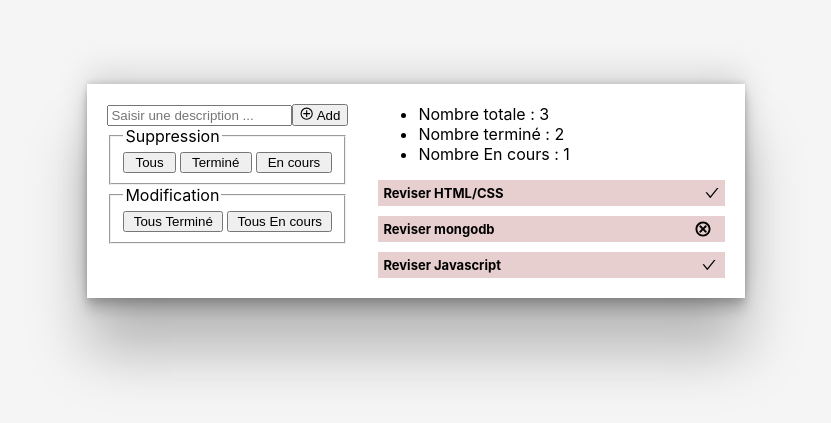
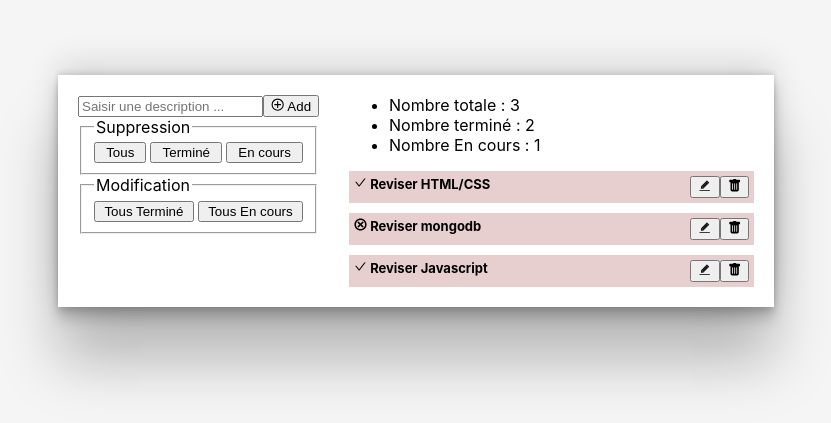
Before and after one commit to lamnaourm/Atelier07dev203-2023, a React (Create React App) app: page / in a window 1280 px wide. Shown: the part 209-632 px from the top of the page, without its empty margins (224-1055 px from the left). Built offline with nearby package versions, Linux system fonts and the light colour scheme.

Commit message:
modif/suppression t

```diff
--- a/src/App.css
+++ b/src/App.css
@@ -26,6 +26,7 @@
   gap: 200px;
   background: rgb(232, 207, 207);
   padding: 5px;
+  justify-content: space-between;
 }
 
 .tache h3 {
--- a/src/components/ToDoListApp.jsx
+++ b/src/components/ToDoListApp.jsx
@@ -1,7 +1,8 @@
 import React, { useState } from 'react'
-import { AiOutlineCheck } from 'react-icons/ai'
+import { AiOutlineCheck, AiTwotoneEdit } from 'react-icons/ai'
 import { GiCancel } from 'react-icons/gi'
 import { GrAddCircle } from 'react-icons/gr'
+import { BsFillTrashFill } from 'react-icons/bs'
 
 export default function ToDoListApp() {
 
@@ -48,6 +49,15 @@ export default function ToDoListApp() {
         setTaches(taches => taches.filter(t => t.completed));
     }
 
+    const deletetache = (ind) => {
+        setTaches(taches => taches.filter((t, index) => ind !== index));
+    }
+
+    const modifTache = (ind) => {
+        setTaches(taches => taches.map((t, index) => ind!==index ?t:{...t, completed:!t.completed}));
+
+    }
+
     return (
         <div className='todolist'>
             <div className='action'>
@@ -78,10 +88,13 @@ export default function ToDoListApp() {
                 <div className='taches'>
                     {taches.map((t, index) =>
                         <div key={index} className='tache'>
-                            <h3>{t.description}</h3>
-                            {
+                            <h3>{
                                 t.completed ? <AiOutlineCheck /> : <GiCancel />
-                            }
+                            } {t.description}</h3>
+                            <div>
+                                <button onClick={() => modifTache(index)}><AiTwotoneEdit /> </button>
+                                <button onClick={() => deletetache(index)}><BsFillTrashFill /> </button>
+                            </div>
                         </div>
                     )}
                 </div>
```
